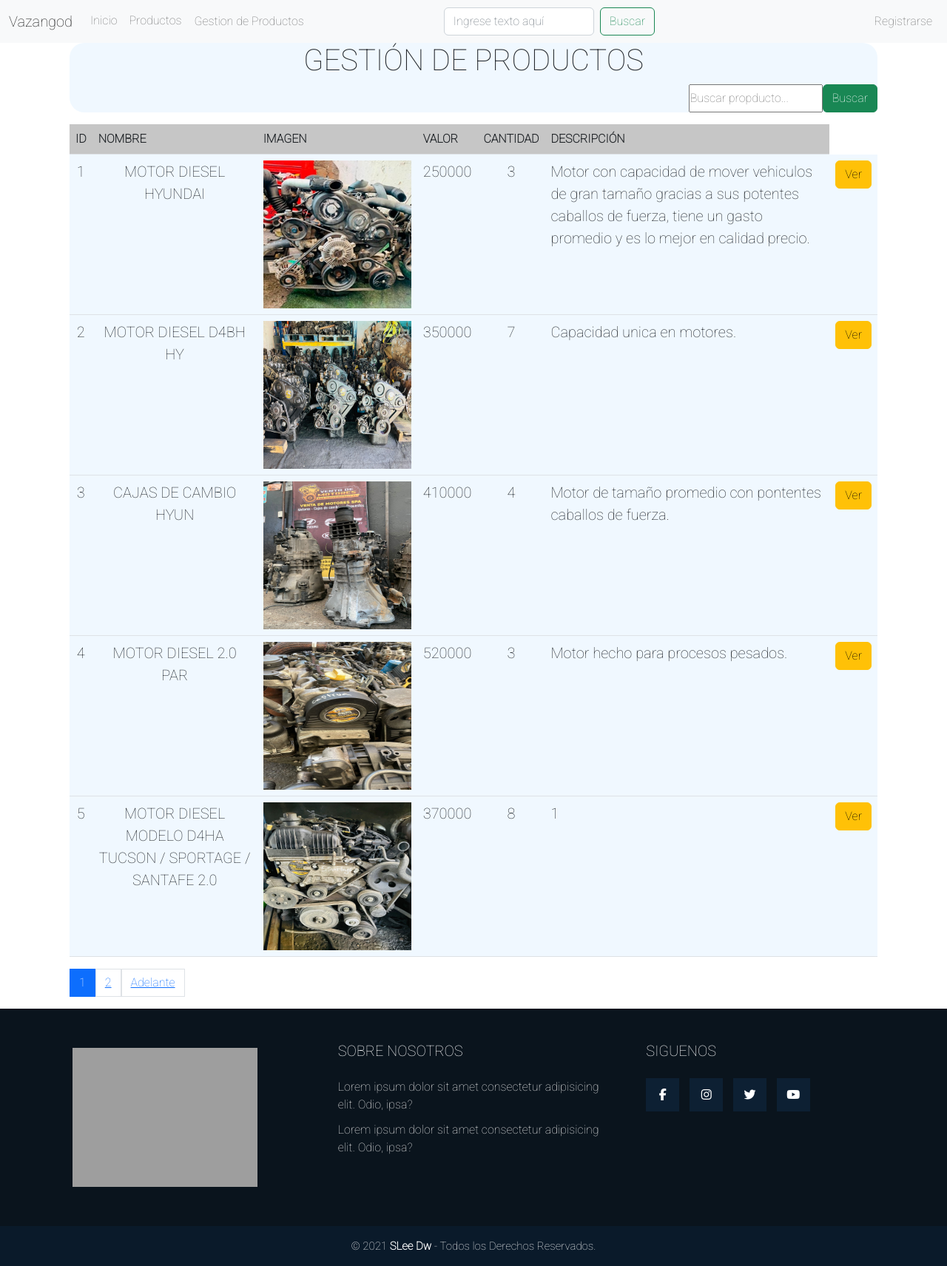
After one commit to Cruspoid/Vagonzavod, a Django app: page /objetos-admin/ in a window 1280 px wide. The commit adds this page. Shown: the whole page at 74% size. Run offline with Django 4.2, Linux system fonts and the light colour scheme; data comes from the database, SQL or seed files in the repository; both versions use the stored data as it was after the commit; some libraries are stand-ins or nearby versions; grey boxes are pictures that could not be loaded.

Commit message:
Vista de Admin "ver"

```diff
--- /dev/null
+++ b/vagonzavod/zavod/static/css/obj_adm.css
@@ -0,0 +1,27 @@
+
+#pr{
+    background-color: aliceblue;
+    border-radius: 20px;
+    border-color: aquamarine;
+
+}
+
+
+.tr-productos > td > img{
+    width: 200px;
+    height: 200px;
+}
+.tr-name > th{
+    text-align: justify;
+    background-color:#c6c6c6;
+}
+
+.tr-productos>td{
+    background-color: aliceblue;
+    text-align: center;
+    font-size: 20px;
+}
+.tr-productos>.desc{
+    text-align: left;
+
+}
--- a/vagonzavod/zavod/templates/base.html
+++ b/vagonzavod/zavod/templates/base.html
@@ -33,16 +33,8 @@
                   <li class="nav-item ">
                     <a class="nav-link"  href="{% url 'app_zavod:productos' %}">Productos</a>
                   </li>
-                  <li class="nav-item dropdown">
-                    <a class="nav-link dropdown-toggle" href="#" id="navbarDropdown" role="button" data-bs-toggle="dropdown" aria-expanded="false">
-                      Accesorios
-                    </a>
-                    <ul class="dropdown-menu" aria-labelledby="navbarDropdown">
-                      <li><a class="dropdown-item" href="#">Action</a></li>
-                      <li><a class="dropdown-item" href="#">Another action</a></li>
-                      <li><hr class="dropdown-divider"></li>
-                      <li><a class="dropdown-item" href="#">Something else here</a></li>
-                    </ul>
+                  <li class="nav-item ">
+                    <a class="btn nav-link"  href="{% url 'app_zavod:obj_adm' %}">Gestion de Productos</a>
                   </li>
 
                 </ul>
--- /dev/null
+++ b/vagonzavod/zavod/templates/objetos_admin.html
@@ -0,0 +1,89 @@
+{% extends 'base.html' %}
+{% load static %}
+{% block title %}Gestión de productos{%endblock title%}
+
+{%block content%}
+
+<link rel="stylesheet" href="{% static 'css/obj_adm.css' %}">
+
+<div class="container">
+    <div class="container-sm ">
+
+        <div id="pr" class="justify-content-center ms-auto mb-3">
+        <h1 class="d-flex justify-content-center ms-auto">GESTIÓN DE PRODUCTOS </h1>
+        <form class="d-flex mb-3 " method="GET">{% csrf_token %}
+            <div class="d-flex justify-content-end ms-auto">
+            <div class="d-flex ">
+                <input type="text" id="kword" name="kword" placeholder="Buscar propducto...">
+            </div>
+            <div class="d-flex">
+               <button type="submit" class="btn btn-success">Buscar</button>
+            </div>
+            </div>
+        </div>
+
+        </form>
+        <div class="d-flex flex-row">
+            <table class="table">
+                <thead>
+                  <tr class="tr-name">
+                    <th scope="col">ID</th>
+                    <th scope="col">NOMBRE</th>
+                    <th scope="col">IMAGEN</th>
+                    <th scope="col">VALOR</th>
+                    <th scope="col">CANTIDAD</th>
+                    <th scope="col">DESCRIPCIÓN</th>
+                  </tr>
+                </thead>
+                <tbody>
+                    {% for p in productos %}
+                  <tr class="tr-productos">
+                        <td>{{p.idProducto}}</td>
+                        <td>{{p.nombre_producto}}</td>
+                        <td>
+                            <img src="{{p.image.url}}"></td>
+                        <td>{{p.valor}}</td>
+                        <td>{{p.cantidad}}</td>
+                        <td class="desc">{{p.descripcion}}</td>
+
+                        <td><a class="btn btn-warning" href="{% url 'app_zavod:detalle_producto' p.idProducto %}">Ver</a></td>
+                  </tr>
+                    {% endfor %}
+                </tbody>
+              </table>
+        </div>
+
+        <div class="d-flex">
+            {% if is_paginated %}
+            <nav aria-label="Page navigation example">
+                <ul class="pagination">
+
+                    {% if page_obj.has_previous %}
+                    <li class="page-link">
+                        <a href="?page={{page_obj.previous_page_number}}">Atras</a></li>
+                    {% endif %}
+
+
+                    {% for pagina in paginator.page_range %}
+
+                    {% if pagina == page_obj.number %}
+                    <li class="page-link active" aria-current="page">{{pagina}}</li>
+                    {% else %}
+                    <li class="page-link"><a href="?page={{pagina}}">{{pagina}}</a></li>
+                    {% endif %}
+                    {% endfor %}
+
+                    {% if page_obj.has_next %}
+                  <li class="page-link">
+                    <a href="?page={{page_obj.next_page_number}}">Adelante</a></li>
+                    {% endif%}
+                </ul>
+              </nav>
+              {% endif %}
+        </div>
+    </div>
+
+</div>
+
+
+{% endblock content %}
--- a/vagonzavod/zavod/urls.py
+++ b/vagonzavod/zavod/urls.py
@@ -7,7 +7,8 @@ urlpatterns = [
     # path('', views.all_products, name ='all_products'),
     path('', views.Home, name='home'),
     path('productos/', views.Productos, name='productos'),
-    path('detalle_producto/<pk>', views.DetalleProducto.as_view(), name='detalle_producto'),
+    path('detalle_producto/<pk>/', views.DetalleProducto.as_view(), name='detalle_producto'),
     path('registrar/', views.CreateUser.as_view(), name='registrar_cliente'),
+    path('objetos-admin/', views.ListObj.as_view(), name='obj_adm'),
 
 ]
--- a/vagonzavod/zavod/views.py
+++ b/vagonzavod/zavod/views.py
@@ -1,5 +1,5 @@
 from django.shortcuts import render
-from django.views.generic import CreateView, DetailView
+from django.views.generic import CreateView, DetailView, ListView
 from .models import Cliente, Producto, Imagenes
 from django.urls import reverse_lazy
 # Create your views here.
@@ -51,3 +51,18 @@ class DetalleProducto(DetailView):
             idProducto__icontains=palabra_clave
         )
         return lista
+
+class ListObj(ListView):
+    template_name = 'objetos_admin.html'
+    paginate_by = 5
+    ordering = 'idProducto'
+    context_object_name = 'productos'
+
+    def get_queryset(self):
+
+        palabra_clave = self.request.GET.get("kword",'')
+
+        lista = Producto.objects.filter(
+            nombre_producto__icontains=palabra_clave
+        )
+        return lista
```
Also changed, not shown: vagonzavod/db.sqlite3.
